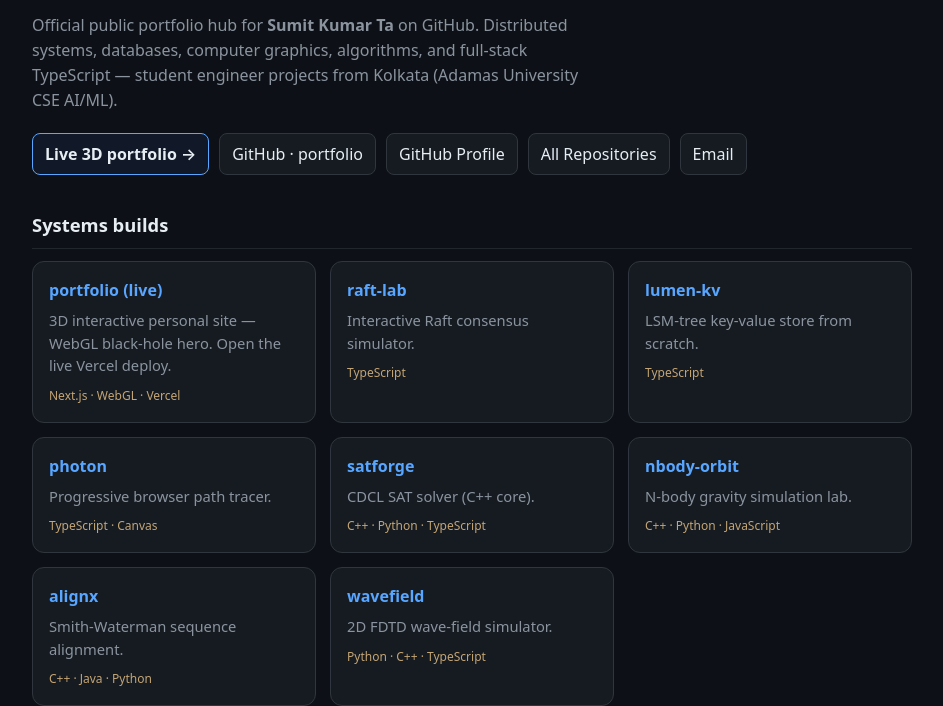
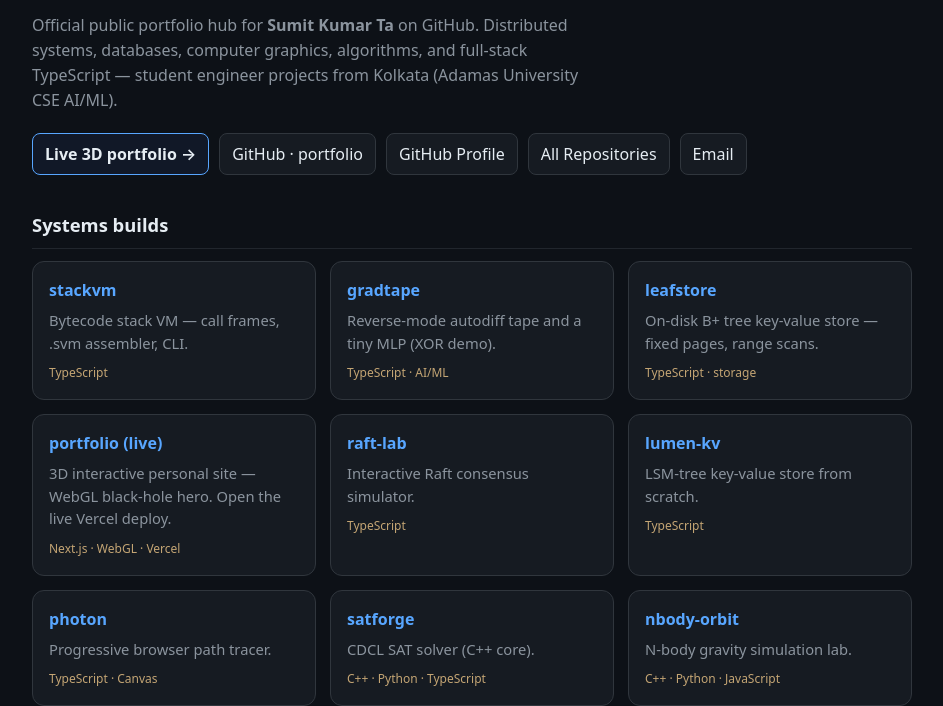
Before and after one commit to SK090347/SK090347.github.io, a plain HTML site: page index.html in a window 1280 px wide. Shown: the part 133-839 px from the top of the page, without its empty margins (168-1111 px from the left). Drawn offline with Linux system fonts and the light colour scheme.

Commit message:
feat: add stackvm, gradtape, leafstore to hub

```diff
--- a/index.html
+++ b/index.html
@@ -75,7 +75,23 @@
     <h2>Systems builds</h2>
     <div class="grid">
 
-    <article id="live-portfolio">
+
+    <article>
+      <h3><a href="https://github.com/SK090347/stackvm">stackvm</a></h3>
+      <p>Bytecode stack VM — call frames, .svm assembler, CLI.</p>
+      <div class="lang">TypeScript</div>
+    </article>
+    <article>
+      <h3><a href="https://github.com/SK090347/gradtape">gradtape</a></h3>
+      <p>Reverse-mode autodiff tape and a tiny MLP (XOR demo).</p>
+      <div class="lang">TypeScript · AI/ML</div>
+    </article>
+    <article>
+      <h3><a href="https://github.com/SK090347/leafstore">leafstore</a></h3>
+      <p>On-disk B+ tree key-value store — fixed pages, range scans.</p>
+      <div class="lang">TypeScript · storage</div>
+    </article>
+<article id="live-portfolio">
       <h3><a href="https://temporary-flying-draco-q9op59z.vercel.app">portfolio (live)</a></h3>
       <p>3D interactive personal site — WebGL black-hole hero. Open the live Vercel deploy.</p>
       <div class="lang">Next.js · WebGL · Vercel</div>
```
